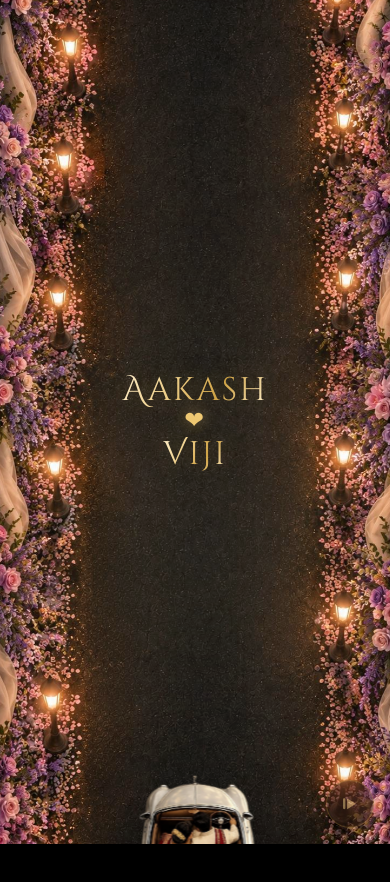
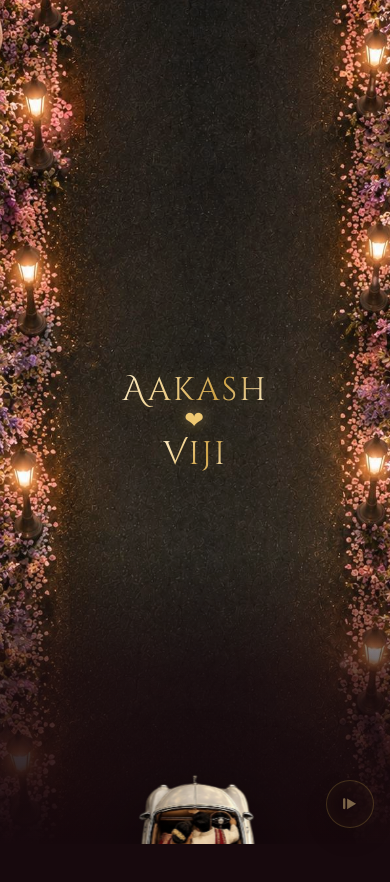
Before and after one commit to Aakash-Thanigaivel/weiv, a React (Vite) app: page /aakashvijiweddinginvite in a window 390 px wide. Shown: the top 882 px of the page. Built offline with nearby package versions, Linux system fonts and the light colour scheme; a web font is replaced by a local one.

Commit message:
1st slide black

```diff
--- a/src/components/CinematicCarScrollSection.jsx
+++ b/src/components/CinematicCarScrollSection.jsx
@@ -3,6 +3,8 @@ import gsap from 'gsap'
 import { ScrollTrigger } from 'gsap/ScrollTrigger'
 
 gsap.registerPlugin(ScrollTrigger)
+
+const getViewportHeight = () => window.visualViewport?.height ?? window.innerHeight
 
 export default function CinematicCarScrollSection() {
   const sectionRef = useRef(null)
@@ -31,11 +33,14 @@ export default function CinematicCarScrollSection() {
           const scrollFactor = isMobile ? -0.48 : isTablet ? -0.54 : -0.60
           const startScale = isMobile ? 0.95 : 0.93
           const endScale = isMobile ? 1.03 : 1.07
+          const roadEndScale = isMobile ? 1.14 : isTablet ? 1.08 : 1.016
+          const roadEndY = isMobile ? -8 : isTablet ? -5 : -2.8
+          const viewportHeight = () => getViewportHeight()
 
           gsap.set(carRef.current, {
             xPercent: -50,
             x: 0,
-            y: () => window.innerHeight * startFactor,
+            y: () => viewportHeight() * startFactor,
             scale: startScale,
             opacity: 0,
             rotate: 0,
@@ -64,6 +69,7 @@ export default function CinematicCarScrollSection() {
               pinSpacing: true,
               scrub: isMobile ? 0.7 : isTablet ? 1.2 : 1.8,
               anticipatePin: 1,
+              fastScrollEnd: isMobile,
               invalidateOnRefresh: true,
             },
           })
@@ -74,8 +80,8 @@ export default function CinematicCarScrollSection() {
             .to(
               roadRef.current,
               {
-                yPercent: -2.8,
-                scale: 1.016,
+                yPercent: roadEndY,
+                scale: roadEndScale,
                 duration: 1,
                 ease: 'sine.inOut',
               },
@@ -84,7 +90,7 @@ export default function CinematicCarScrollSection() {
             .to(
               carRef.current,
               {
-                y: () => window.innerHeight * scrollFactor,
+                y: () => viewportHeight() * scrollFactor,
                 scale: endScale,
                 opacity: 1,
                 duration: 1,
@@ -127,7 +133,7 @@ export default function CinematicCarScrollSection() {
               carRef.current,
               {
                 opacity: 1,
-                y: () => window.innerHeight * restFactor,
+                y: () => viewportHeight() * restFactor,
                 duration: 2.2,
                 ease: 'power3.out',
               },
@@ -167,7 +173,14 @@ export default function CinematicCarScrollSection() {
       }
     }, sectionRef)
 
+    const onViewportChange = () => ScrollTrigger.refresh()
+
+    window.visualViewport?.addEventListener('resize', onViewportChange)
+    window.visualViewport?.addEventListener('scroll', onViewportChange)
+
     return () => {
+      window.visualViewport?.removeEventListener('resize', onViewportChange)
+      window.visualViewport?.removeEventListener('scroll', onViewportChange)
       context.revert()
     }
   }, [])
@@ -175,6 +188,7 @@ export default function CinematicCarScrollSection() {
   return (
     <section ref={sectionRef} className="cinematic-car-section" aria-label="Cinematic wedding car introduction">
       <div ref={roadRef} className="cinematic-road-layer" aria-hidden="true" />
+      <div className="cinematic-road-bottom-filler" aria-hidden="true" />
       <div className="cinematic-road-atmosphere" aria-hidden="true" />
       <div className="cinematic-car-overlay-content" aria-hidden="true">
         <h1 ref={namesRef} className="cinematic-couple-title" aria-label="Aakash and Viji">
--- a/src/components/InvitationHeroSection.jsx
+++ b/src/components/InvitationHeroSection.jsx
@@ -46,7 +46,7 @@ export default function InvitationHeroSection() {
   }, [])
 
   return (
-    <section id="hero" className="relative min-h-[100svh] w-full overflow-hidden">
+    <section id="hero" className="relative -mt-px min-h-[100dvh] w-full overflow-hidden bg-[#2a0912]">
       <div className="cinematic-hero-bg absolute inset-0 bg-cover bg-center bg-no-repeat" style={{ backgroundImage: 'url(/VYS00213.jpeg)' }} />
       <div className="cinematic-light-glow absolute inset-0" />
       <div className="grain-overlay absolute inset-0" />
@@ -58,7 +58,7 @@ export default function InvitationHeroSection() {
         initial="hidden"
         whileInView="show"
         viewport={{ once: true, amount: 0.35 }}
-        className="relative z-10 mx-auto flex min-h-[100svh] w-full max-w-6xl flex-col items-center justify-center px-4 py-20 text-center"
+        className="relative z-10 mx-auto flex min-h-[100dvh] w-full max-w-6xl flex-col items-center justify-center px-4 py-20 text-center"
       >
         <motion.p
           variants={blurReveal}
--- a/src/index.css
+++ b/src/index.css
@@ -80,13 +80,14 @@ body {
   min-height: 100vh;
   font-family: var(--font-body);
   color: var(--brand-ivory);
-  background-color: #000;
+  background-color: #17090d;
 }
 
 #root {
   position: relative;
   min-height: 100vh;
   overflow-x: clip;
+  background-color: #17090d;
 }
 
 .font-heading {
@@ -779,7 +780,8 @@ body {
 .cinematic-car-section {
   position: relative;
   width: 100%;
-  min-height: 100svh;
+  height: 100dvh;
+  min-height: 100dvh;
   overflow: hidden;
   isolation: isolate;
   background: #17090d;
@@ -787,13 +789,30 @@ body {
 
 .cinematic-road-layer {
   position: absolute;
-  inset: -6% 0;
+  inset: -14% -2%;
+  background-color: #12080c;
   background-image: url('/roadthree.png');
   background-repeat: no-repeat;
   background-size: cover;
   background-position: center center;
-  transform-origin: center center;
+  transform-origin: center 42%;
   will-change: transform;
+}
+
+.cinematic-road-bottom-filler {
+  position: absolute;
+  left: 0;
+  right: 0;
+  bottom: 0;
+  z-index: 1;
+  height: 28dvh;
+  pointer-events: none;
+  background: linear-gradient(
+    to bottom,
+    rgba(23, 9, 13, 0) 0%,
+    rgba(23, 9, 13, 0.72) 42%,
+    #17090d 100%
+  );
 }
 
 .cinematic-road-atmosphere {
@@ -1167,8 +1186,14 @@ body {
   }
 
   .cinematic-road-layer {
+    inset: -18% -3%;
     background-size: cover;
-    background-position: center top;
+    background-position: center 38%;
+    transform-origin: center 36%;
+  }
+
+  .cinematic-road-bottom-filler {
+    height: 34dvh;
   }
 
   .cinematic-road-atmosphere {
--- a/src/pages/WeddingInvitePage.jsx
+++ b/src/pages/WeddingInvitePage.jsx
@@ -13,7 +13,7 @@ const cinematicEase = [0.22, 1, 0.36, 1]
 
 export default function WeddingInvitePage() {
   return (
-    <div className="relative min-h-screen overflow-x-clip text-[#FDF6EC]">
+    <div className="relative min-h-screen overflow-x-clip bg-[#17090d] text-[#FDF6EC]">
       <BackgroundMusic />
       <motion.main
         className="relative z-20"
```
